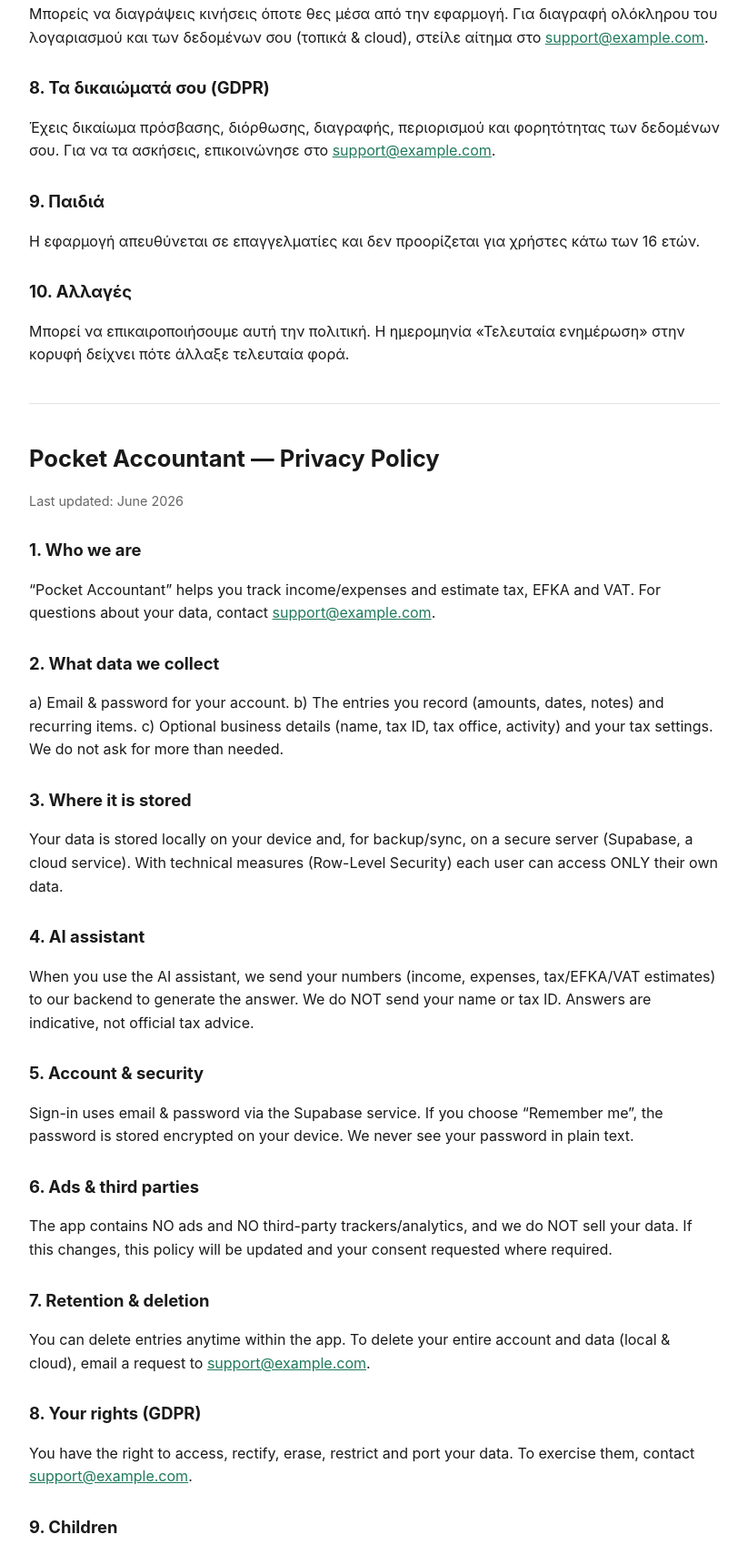
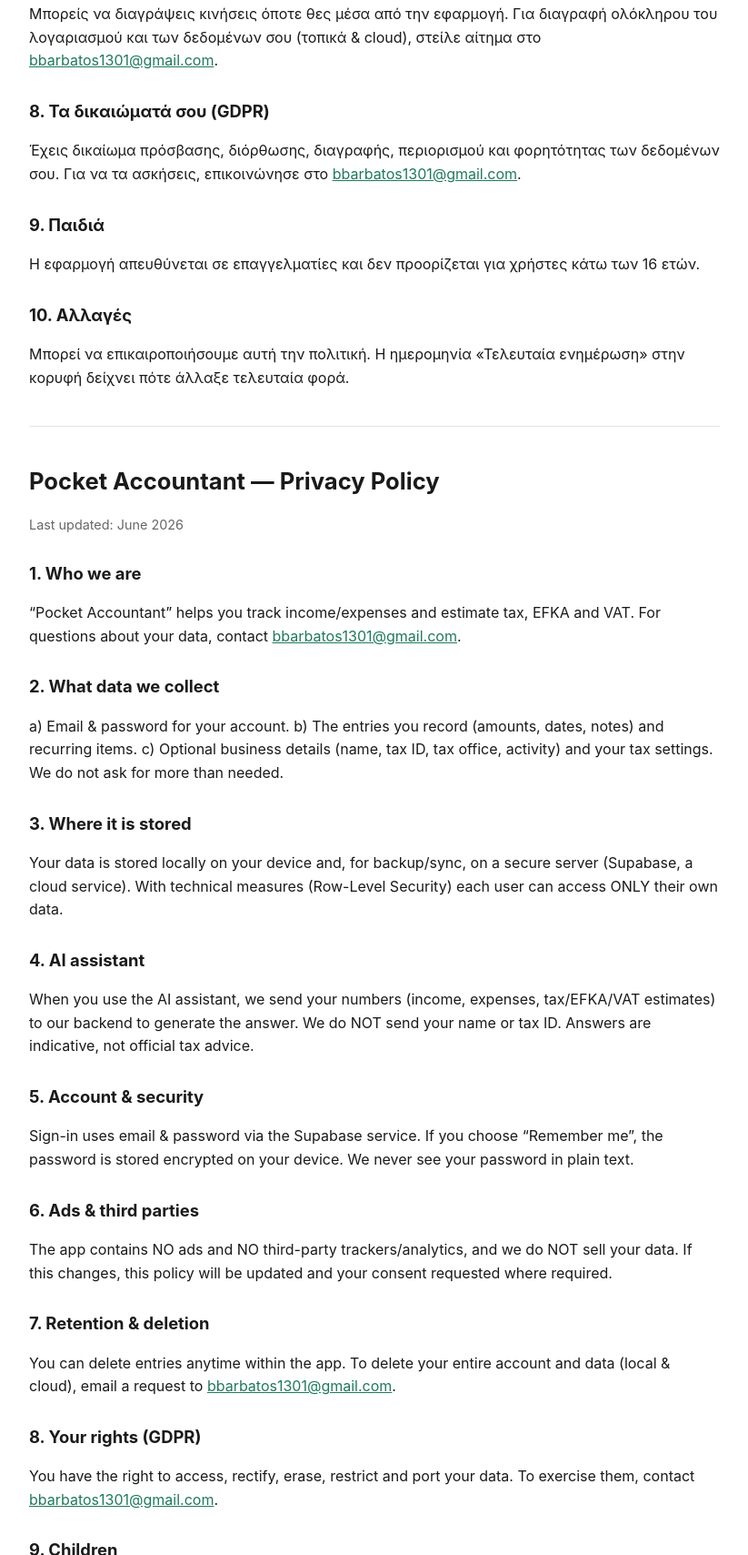
Before and after one commit to Babis1301/logistis-app-privacy-policy, a plain HTML site: page index.html in a window 1280 px wide. Shown: the part 1091-2800 px from the top of the page at 91% size, without its empty margins (228-1051 px from the left). Drawn offline with Linux system fonts and the light colour scheme.

Commit message:
Update index.html

```diff
--- a/index.html
+++ b/index.html
@@ -28,12 +28,12 @@
     </style>
   </head>
   <body>
-    <!-- ⚠️ ΑΛΛΑΞΕ το email σε ΟΛΑ τα σημεία (Ctrl+F: support@example.com) πριν δημοσιεύσεις. -->
+    <!-- ⚠️ ΑΛΛΑΞΕ το email σε ΟΛΑ τα σημεία (Ctrl+F: bbarbatos1301@gmail.com) πριν δημοσιεύσεις. -->
     <h1>Λογιστής τσέπης — Πολιτική Απορρήτου</h1>
     <p class="muted">Τελευταία ενημέρωση: Ιούνιος 2026</p>
 
     <h2>1. Ποιοι είμαστε</h2>
-    <p>Η εφαρμογή «Λογιστής τσέπης» σε βοηθά να παρακολουθείς έσοδα/έξοδα και να εκτιμάς φόρο, ΕΦΚΑ και ΦΠΑ. Για απορίες σχετικά με τα δεδομένα σου, επικοινώνησε στο <a href="mailto:support@example.com">support@example.com</a>.</p>
+    <p>Η εφαρμογή «Λογιστής τσέπης» σε βοηθά να παρακολουθείς έσοδα/έξοδα και να εκτιμάς φόρο, ΕΦΚΑ και ΦΠΑ. Για απορίες σχετικά με τα δεδομένα σου, επικοινώνησε στο <a href="mailto:bbarbatos1301@gmail.com">bbarbatos1301@gmail.com</a>.</p>
 
     <h2>2. Ποια δεδομένα συλλέγουμε</h2>
     <p>α) Email &amp; κωδικός για τον λογαριασμό σου. β) Τις κινήσεις που καταχωρείς (ποσά, ημερομηνίες, σημειώσεις) και τα πάγια. γ) Προαιρετικά στοιχεία επιχείρησης (επωνυμία, ΑΦΜ, ΔΟΥ, δραστηριότητα) και τις φορολογικές σου επιλογές. Δεν ζητάμε περισσότερα από όσα χρειάζονται.</p>
@@ -51,10 +51,10 @@
     <p>Η εφαρμογή ΔΕΝ περιέχει διαφημίσεις ούτε trackers/αναλυτικά τρίτων, και ΔΕΝ πουλάμε τα δεδομένα σου. Αν αυτό αλλάξει, θα ενημερωθεί η παρούσα πολιτική και θα ζητηθεί η συναίνεσή σου όπου απαιτείται.</p>
 
     <h2>7. Διατήρηση &amp; διαγραφή</h2>
-    <p>Μπορείς να διαγράψεις κινήσεις όποτε θες μέσα από την εφαρμογή. Για διαγραφή ολόκληρου του λογαριασμού και των δεδομένων σου (τοπικά &amp; cloud), στείλε αίτημα στο <a href="mailto:support@example.com">support@example.com</a>.</p>
+    <p>Μπορείς να διαγράψεις κινήσεις όποτε θες μέσα από την εφαρμογή. Για διαγραφή ολόκληρου του λογαριασμού και των δεδομένων σου (τοπικά &amp; cloud), στείλε αίτημα στο <a href="mailto:bbarbatos1301@gmail.com">bbarbatos1301@gmail.com</a>.</p>
 
     <h2>8. Τα δικαιώματά σου (GDPR)</h2>
-    <p>Έχεις δικαίωμα πρόσβασης, διόρθωσης, διαγραφής, περιορισμού και φορητότητας των δεδομένων σου. Για να τα ασκήσεις, επικοινώνησε στο <a href="mailto:support@example.com">support@example.com</a>.</p>
+    <p>Έχεις δικαίωμα πρόσβασης, διόρθωσης, διαγραφής, περιορισμού και φορητότητας των δεδομένων σου. Για να τα ασκήσεις, επικοινώνησε στο <a href="mailto:bbarbatos1301@gmail.com">bbarbatos1301@gmail.com</a>.</p>
 
     <h2>9. Παιδιά</h2>
     <p>Η εφαρμογή απευθύνεται σε επαγγελματίες και δεν προορίζεται για χρήστες κάτω των 16 ετών.</p>
@@ -68,7 +68,7 @@
     <p class="muted">Last updated: June 2026</p>
 
     <h2>1. Who we are</h2>
-    <p>“Pocket Accountant” helps you track income/expenses and estimate tax, EFKA and VAT. For questions about your data, contact <a href="mailto:support@example.com">support@example.com</a>.</p>
+    <p>“Pocket Accountant” helps you track income/expenses and estimate tax, EFKA and VAT. For questions about your data, contact <a href="mailto:bbarbatos1301@gmail.com">bbarbatos1301@gmail.com</a>.</p>
 
     <h2>2. What data we collect</h2>
     <p>a) Email &amp; password for your account. b) The entries you record (amounts, dates, notes) and recurring items. c) Optional business details (name, tax ID, tax office, activity) and your tax settings. We do not ask for more than needed.</p>
@@ -86,10 +86,10 @@
     <p>The app contains NO ads and NO third-party trackers/analytics, and we do NOT sell your data. If this changes, this policy will be updated and your consent requested where required.</p>
 
     <h2>7. Retention &amp; deletion</h2>
-    <p>You can delete entries anytime within the app. To delete your entire account and data (local &amp; cloud), email a request to <a href="mailto:support@example.com">support@example.com</a>.</p>
+    <p>You can delete entries anytime within the app. To delete your entire account and data (local &amp; cloud), email a request to <a href="mailto:bbarbatos1301@gmail.com">bbarbatos1301@gmail.com</a>.</p>
 
     <h2>8. Your rights (GDPR)</h2>
-    <p>You have the right to access, rectify, erase, restrict and port your data. To exercise them, contact <a href="mailto:support@example.com">support@example.com</a>.</p>
+    <p>You have the right to access, rectify, erase, restrict and port your data. To exercise them, contact <a href="mailto:bbarbatos1301@gmail.com">bbarbatos1301@gmail.com</a>.</p>
 
     <h2>9. Children</h2>
     <p>The app is intended for professionals and not for users under 16.</p>
```
